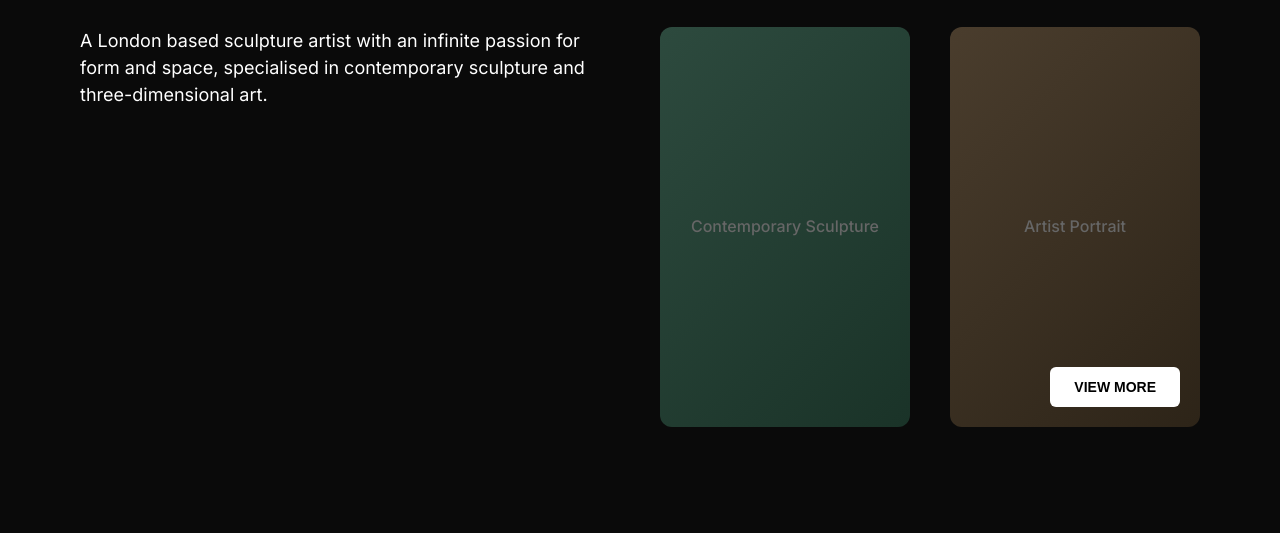
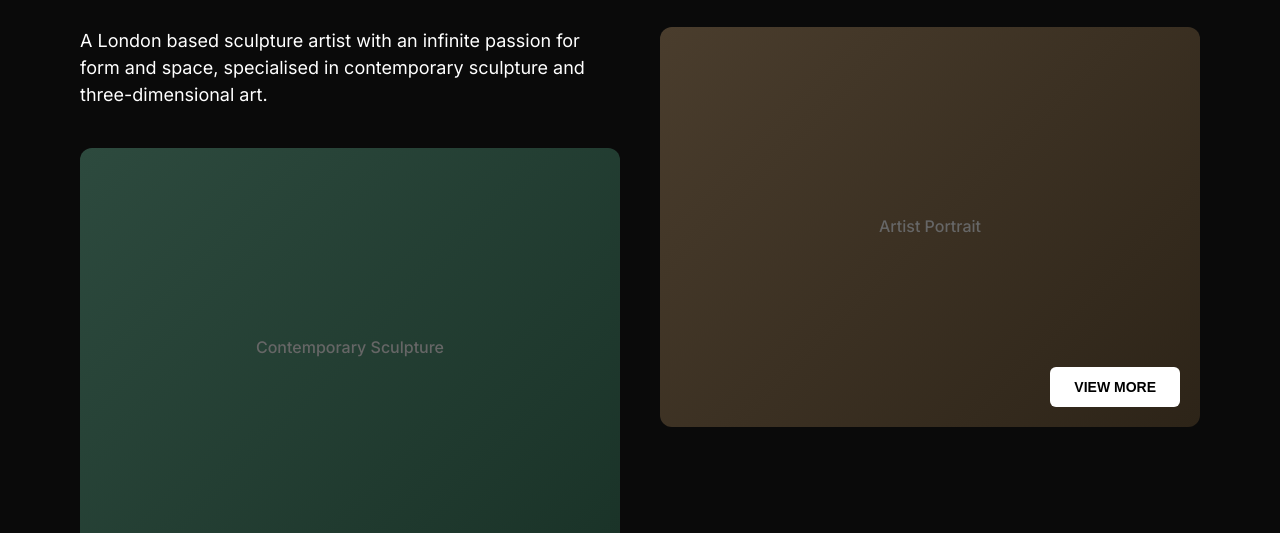
Before and after one commit to tomjohnburton/sama-portfolio-website, a plain HTML site: page index.html in a window 1280 px wide. Shown: the part 267-800 px from the top of the page. Drawn offline with Linux system fonts and the light colour scheme.

Commit message:
add photos

```diff
--- a/index.html
+++ b/index.html
@@ -28,10 +28,10 @@
         <div class="hero-content">
             <h1 class="hero-name">Sama Mirshahvalad</h1>
             <div class="hero-content-wrapper">
+                <div class="hero-left-column">
                     <div class="hero-text">
                         <p class="hero-tagline">A London based sculpture artist with an infinite passion for form and space, specialised in contemporary sculpture and three-dimensional art.</p>
                     </div>
-                <div class="hero-images">
                     <div class="hero-image-left">
                         <div class="placeholder-image sculpture-placeholder">
                             <div class="placeholder-content">
@@ -39,12 +39,15 @@
                             </div>
                         </div>
                     </div>
+                </div>
+                <div class="hero-right-column">
                     <div class="hero-image-right">
                         <div class="placeholder-image portrait-placeholder">
                             <div class="placeholder-content">
                                 <p>Artist Portrait</p>
                             </div>
                             <button class="view-more-btn">VIEW MORE</button>
+                        </div>
                     </div>
                 </div>
             </div>
--- a/styles.css
+++ b/styles.css
@@ -80,6 +80,17 @@ body {
     align-items: start;
 }
 
+.hero-left-column {
+    display: flex;
+    flex-direction: column;
+    gap: 40px;
+}
+
+.hero-right-column {
+    display: flex;
+    flex-direction: column;
+}
+
 .hero-text {
     display: flex;
     align-items: center;
@@ -90,12 +101,6 @@ body {
     color: #ffffff;
     font-weight: 400;
     line-height: 1.5;
-}
-
-.hero-images {
-    display: grid;
-    grid-template-columns: 1fr 1fr;
-    gap: 40px;
 }
 
 .hero-image-left,
@@ -323,8 +328,7 @@ body {
         gap: 30px;
     }
 
-    .hero-images {
-        grid-template-columns: 1fr;
+    .hero-left-column {
         gap: 30px;
     }
 
```
Also changed, not shown: public/sama_profile.jpeg (added), 14 other files. Lines whose indentation alone changed are shown as unchanged.
